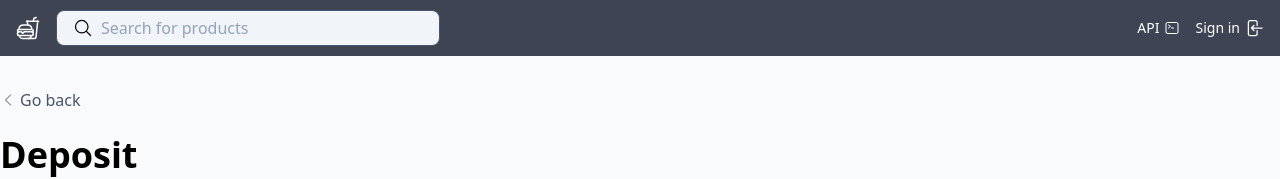
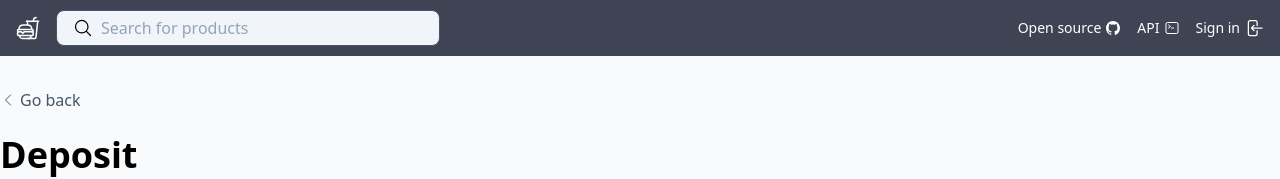
Before and after one commit to mogharsallah/vending-machine, a Next.js app: page /deposit in a window 1280 px wide. Shown: the top 179 px of the page. Built offline with nearby package versions, Linux system fonts and the light colour scheme.

Commit message:
feat: Add link to github repository

```diff
--- a/web/components/Header.tsx
+++ b/web/components/Header.tsx
@@ -11,6 +11,7 @@ import { LoginIcon } from './icons/LoginIcon'
 import { LogoutIcon } from './icons/LogoutIcon'
 import { MoneyIcon } from './icons/MoneyIcon'
 import { SnackIcon } from './icons/SnackIcon'
+import { GithubIcon } from './icons/GithubIcon'
 
 interface Props {}
 
@@ -73,6 +74,14 @@ export const Header: FC<Props> = () => {
         </form>
         <div className="flex">
           <Link
+            href="https://github.com/mogharsallah/vending-machine"
+            target="_blank"
+            className="mr-4 appearance-none no-underline flex items-center text-sm text-white"
+          >
+            Open source
+            <GithubIcon className="ml-1" />
+          </Link>
+          <Link
             href="/api-doc"
             target="_blank"
             className="mr-4 appearance-none no-underline flex items-center text-sm text-white"
--- /dev/null
+++ b/web/components/icons/GithubIcon.tsx
@@ -0,0 +1,15 @@
+import classNames from 'classnames'
+import * as React from 'react'
+import { SVGProps } from 'react'
+
+export const GithubIcon = ({ className, ...props }: SVGProps<SVGSVGElement>) => (
+  <svg
+    xmlns="http://www.w3.org/2000/svg"
+    viewBox="0 0 512 512"
+    fill="currentColor"
+    className={classNames('w-4 h-4', className)}
+    {...props}
+  >
+    <path d="M256 32C132.3 32 32 134.9 32 261.7c0 101.5 64.2 187.5 153.2 217.9a17.56 17.56 0 0 0 3.8.4c8.3 0 11.5-6.1 11.5-11.4 0-5.5-.2-19.9-.3-39.1a102.4 102.4 0 0 1-22.6 2.7c-43.1 0-52.9-33.5-52.9-33.5-10.2-26.5-24.9-33.6-24.9-33.6-19.5-13.7-.1-14.1 1.4-14.1h.1c22.5 2 34.3 23.8 34.3 23.8 11.2 19.6 26.2 25.1 39.6 25.1a63 63 0 0 0 25.6-6c2-14.8 7.8-24.9 14.2-30.7-49.7-5.8-102-25.5-102-113.5 0-25.1 8.7-45.6 23-61.6-2.3-5.8-10-29.2 2.2-60.8a18.64 18.64 0 0 1 5-.5c8.1 0 26.4 3.1 56.6 24.1a208.21 208.21 0 0 1 112.2 0c30.2-21 48.5-24.1 56.6-24.1a18.64 18.64 0 0 1 5 .5c12.2 31.6 4.5 55 2.2 60.8 14.3 16.1 23 36.6 23 61.6 0 88.2-52.4 107.6-102.3 113.3 8 7.1 15.2 21.1 15.2 42.5 0 30.7-.3 55.5-.3 63 0 5.4 3.1 11.5 11.4 11.5a19.35 19.35 0 0 0 4-.4C415.9 449.2 480 363.1 480 261.7 480 134.9 379.7 32 256 32z" />
+  </svg>
+)
```
